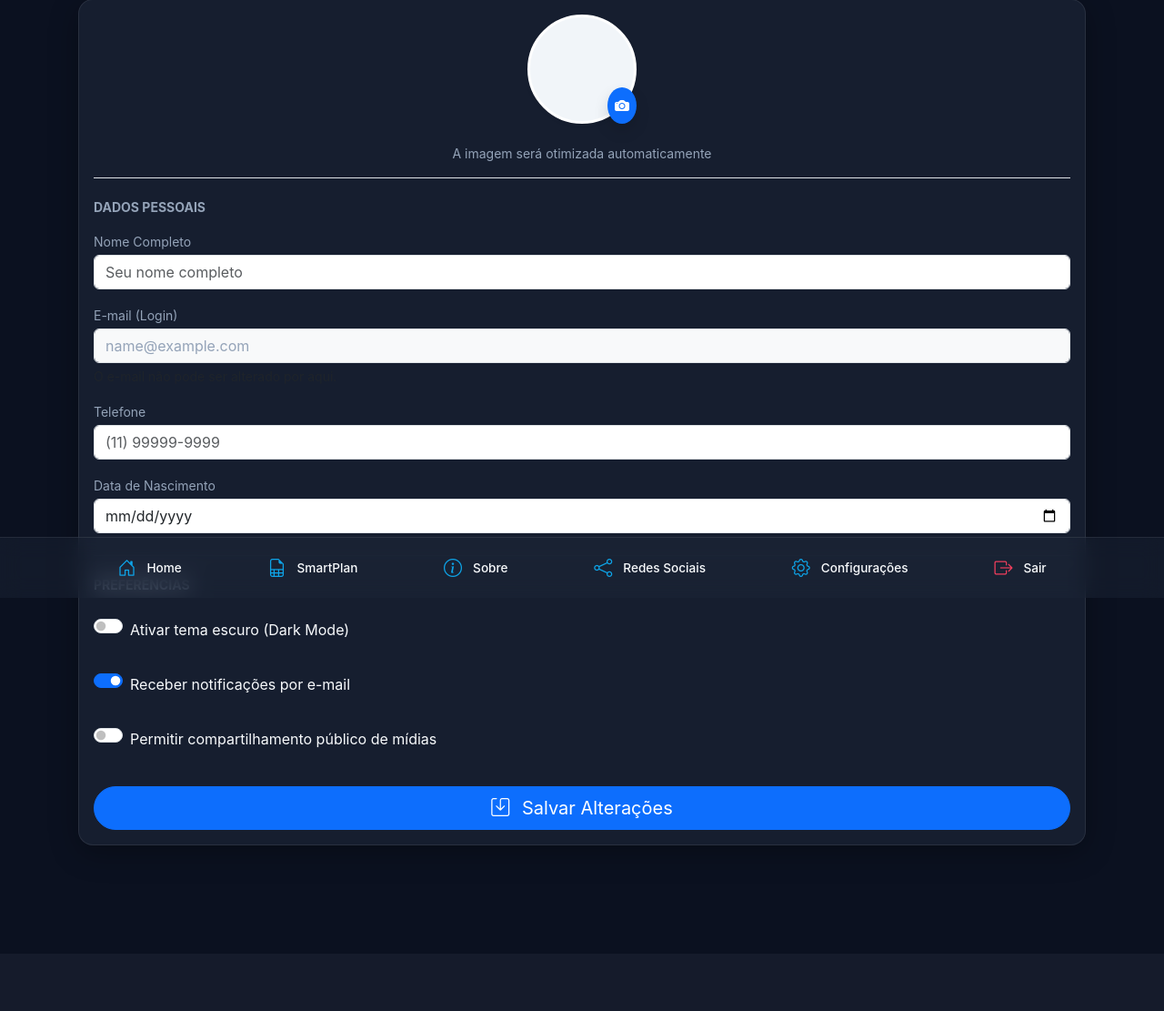
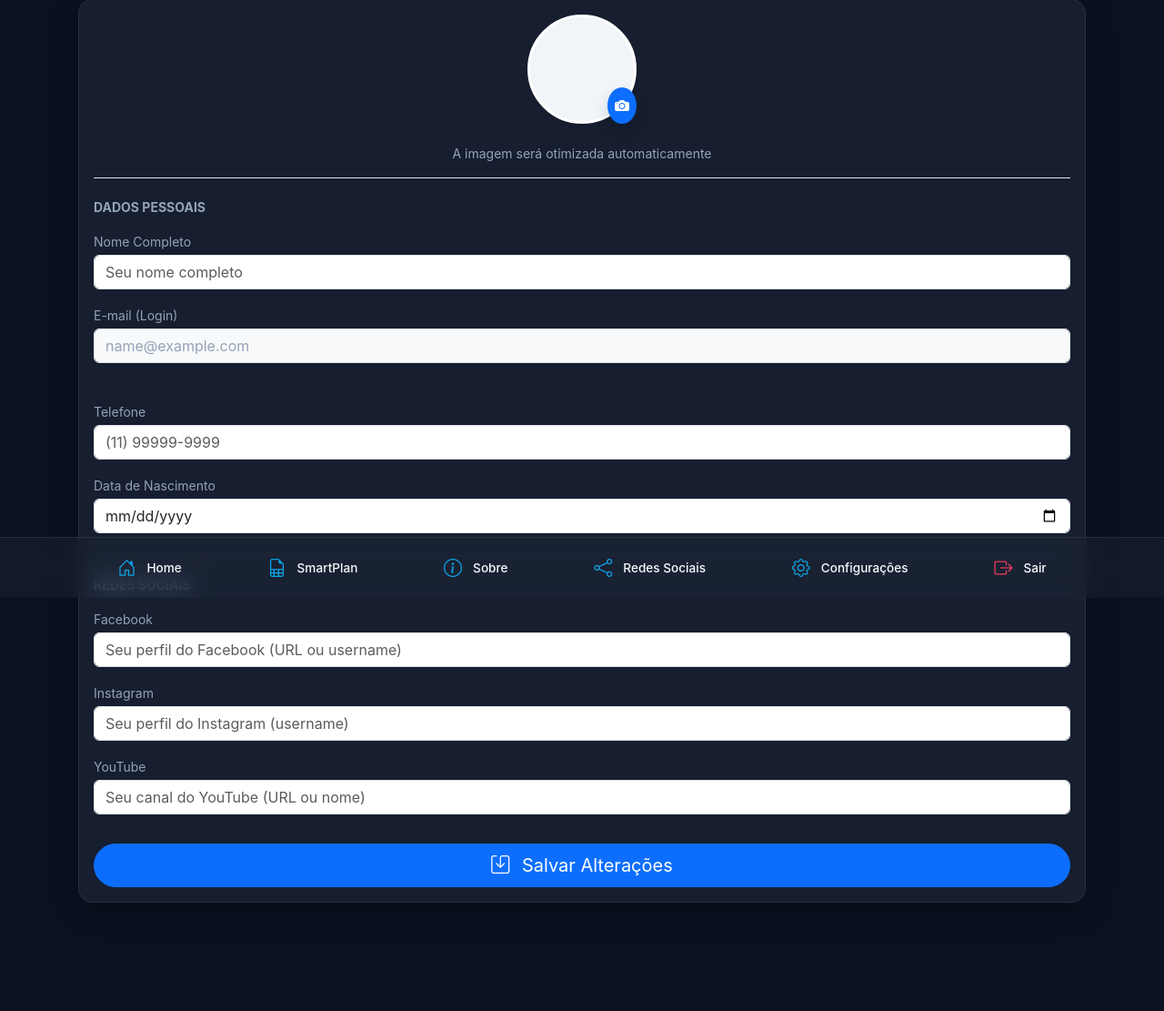
Before and after one commit to valgandolfo/allmedias-, a Django app: page /profile/edit/ in a window 1280 px wide. Shown: the part 143-1254 px from the top of the page at 91% size. Before the commit the page ends 1099 px from the top, so only its background shows below. Run offline with Django 5.2, Linux system fonts and the light colour scheme; the visitor is signed in with stand-in values (Sample User, id 1); some libraries are stand-ins or nearby versions.

Commit message:
feat: adiciona campos de redes sociais (facebook, instagram, youtube) e ajusta FAB acima do footer
- Adiciona campos facebook, instagram, youtube no modelo UserProfile
- Adiciona campos correspondentes no UserProfileForm
- Substitui seção Preferências por Redes Sociais no profile_edit.html
- Exibe redes sociais no profile.html com ícones
- Ajusta bottom do FAB para 80px nos módulos Minhas Mídias e Anota Ai+
- Adiciona margin-bottom no media-list do SmartPlan para não sobrepor footer

Co-authored-by: Qwen-Coder <qwen-coder@alibabacloud.com>

```diff
--- a/app_newmedia/registration/forms.py
+++ b/app_newmedia/registration/forms.py
@@ -457,10 +457,41 @@ class UserProfileForm(forms.ModelForm):
         help_text='Recomendado: 300x300px, máximo 2MB'
     )
 
+    facebook = forms.CharField(
+        max_length=100,
+        required=False,
+        widget=forms.TextInput(attrs={
+            'class': 'form-control',
+            'placeholder': 'Seu perfil do Facebook (URL ou username)'
+        }),
+        label='Facebook'
+    )
+
+    instagram = forms.CharField(
+        max_length=100,
+        required=False,
+        widget=forms.TextInput(attrs={
+            'class': 'form-control',
+            'placeholder': 'Seu perfil do Instagram (username)'
+        }),
+        label='Instagram'
+    )
+
+    youtube = forms.CharField(
+        max_length=100,
+        required=False,
+        widget=forms.TextInput(attrs={
+            'class': 'form-control',
+            'placeholder': 'Seu canal do YouTube (URL ou nome)'
+        }),
+        label='YouTube'
+    )
+
     class Meta:
         model = UserProfile
         fields = [
             'nome_completo', 'telefone', 'data_nascimento', 'foto_perfil',
+            'facebook', 'instagram', 'youtube',
             'tema_escuro', 'notificacoes_email', 'compartilhamento_publico'
         ]
         widgets = {
--- a/app_newmedia/registration/models.py
+++ b/app_newmedia/registration/models.py
@@ -86,6 +86,27 @@ class UserProfile(models.Model):
         ],
         default='gratuito',
         verbose_name='Plano de Assinatura'
+    )
+
+    # ===================================================================
+    # REDES SOCIAIS
+    # ===================================================================
+    facebook = models.CharField(
+        max_length=100,
+        blank=True,
+        verbose_name='Facebook'
+    )
+
+    instagram = models.CharField(
+        max_length=100,
+        blank=True,
+        verbose_name='Instagram'
+    )
+
+    youtube = models.CharField(
+        max_length=100,
+        blank=True,
+        verbose_name='YouTube'
     )
 
     # ===================================================================
--- a/templates/anota_ai/lista.html
+++ b/templates/anota_ai/lista.html
@@ -66,6 +66,11 @@
         background-color: var(--primary-color) !important;
         color: white !important;
         border-color: var(--primary-color) !important;
+    }
+
+    /* FAB acima do footer */
+    .btn-fab {
+        bottom: 80px !important;
     }
 </style>
 {% endblock %}
--- a/templates/medias/lista.html
+++ b/templates/medias/lista.html
@@ -70,6 +70,11 @@
         background-color: var(--primary-color) !important;
         color: white !important;
         border-color: var(--primary-color) !important;
+    }
+
+    /* FAB acima do footer */
+    .btn-fab {
+        bottom: 80px !important;
     }
 </style>
 {% endblock %}
--- a/templates/registration/profile_edit.html
+++ b/templates/registration/profile_edit.html
@@ -101,25 +101,25 @@
 
                 <hr class="mb-4">
 
-                <!-- Seção: Preferências -->
-                <h6 class="text-uppercase text-muted fw-bold mb-3 small">Preferências</h6>
-                <div class="mb-3 form-check form-switch py-2">
-                    {{ form.tema_escuro }}
-                    <label class="form-check-label pt-1" for="{{ form.tema_escuro.id_for_label }}">
-                        Ativar tema escuro (Dark Mode)
-                    </label>
+                <!-- Seção: Redes Sociais -->
+                <h6 class="text-uppercase text-muted fw-bold mb-3 small">Redes Sociais</h6>
+
+                <div class="mb-3">
+                    <label for="{{ form.facebook.id_for_label }}" class="form-label text-muted small mb-1">Facebook</label>
+                    {{ form.facebook }}
+                    {% if form.facebook.errors %}<div class="text-danger small mt-1">{{ form.facebook.errors.0 }}</div>{% endif %}
                 </div>
-                <div class="mb-3 form-check form-switch py-2">
-                    {{ form.notificacoes_email }}
-                    <label class="form-check-label pt-1" for="{{ form.notificacoes_email.id_for_label }}">
-                        Receber notificações por e-mail
-                    </label>
+
+                <div class="mb-3">
+                    <label for="{{ form.instagram.id_for_label }}" class="form-label text-muted small mb-1">Instagram</label>
+                    {{ form.instagram }}
+                    {% if form.instagram.errors %}<div class="text-danger small mt-1">{{ form.instagram.errors.0 }}</div>{% endif %}
                 </div>
-                <div class="mb-4 form-check form-switch py-2">
-                    {{ form.compartilhamento_publico }}
-                    <label class="form-check-label pt-1" for="{{ form.compartilhamento_publico.id_for_label }}">
-                        Permitir compartilhamento público de mídias
-                    </label>
+
+                <div class="mb-4">
+                    <label for="{{ form.youtube.id_for_label }}" class="form-label text-muted small mb-1">YouTube</label>
+                    {{ form.youtube }}
+                    {% if form.youtube.errors %}<div class="text-danger small mt-1">{{ form.youtube.errors.0 }}</div>{% endif %}
                 </div>
 
                 <!-- Botão de Salvar -->
--- a/templates/smartplan/smartplan.html
+++ b/templates/smartplan/smartplan.html
@@ -35,6 +35,11 @@
     .formato-option.selected { border-color: #10b981; background: rgba(16, 185, 129, 0.2); box-shadow: 0 0 15px rgba(16, 185, 129, 0.3); }
     .formato-option i { font-size: 28px; display: block; margin-bottom: 6px; }
     .formato-option span { font-size: 13px; font-weight: 600; }
+
+    /* Espaçamento para não sobrepor o footer */
+    .media-list {
+        margin-bottom: 80px;
+    }
 </style>
 {% endblock %}
 
```
Also changed, not shown: templates/registration/profile.html (+39 -0 lines).
